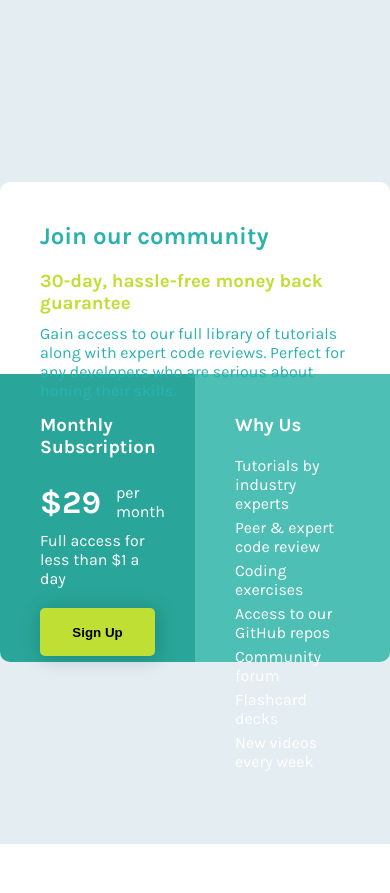
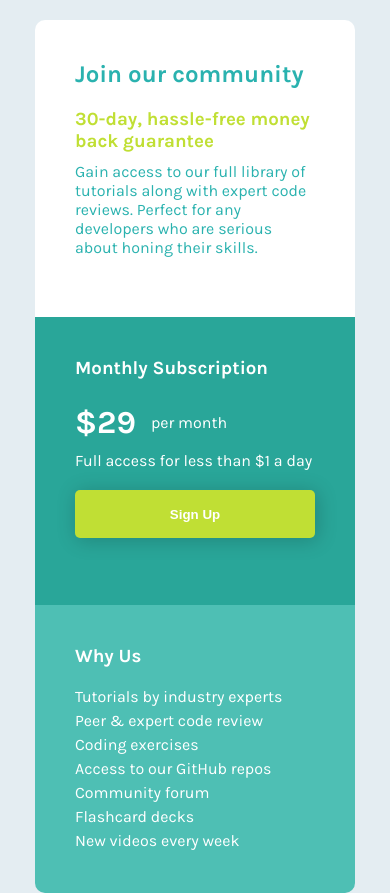
Before and after one commit to WillDavid/Challenges-Frontend-Mentor, a plain HTML site: page Single price grid component | Challenger 02/index.html in a window 390 px wide. Before the commit the page ends 844 px from the top, so only its background shows below. Drawn offline with Linux system fonts and the light colour scheme.

Commit message:
Finish second challenger | update readme

```diff
--- a/Single price grid component | Challenger 02/index.html
+++ b/Single price grid component | Challenger 02/index.html
@@ -39,7 +39,7 @@
           </div>
           <p>Full access for less than &dollar;1 a day</p>
 
-          <button>Sign Up</button>
+          <button class="btnSignUp">Sign Up</button>
         </div>
         <div class="rightContent">
           <h3>Why Us</h3>
--- a/Single price grid component | Challenger 02/style.css
+++ b/Single price grid component | Challenger 02/style.css
@@ -4,15 +4,17 @@
     box-sizing: border-box;
 }
 
+
+
 body {
     font-size: 16px;
     font-family: 'Karla', sans-serif;
+    background-color: #E4EDF2;
 }
 
 .container {
     width: 100vw;
     height: 100vh;
-    background-color: #E4EDF2;
     display: flex;
     justify-content: center;
     align-items: center;
@@ -84,6 +86,10 @@ body {
 
 }
 
+.btnSignUp{
+    color: #fff;
+}
+
 .rowLeftContent {
     display: flex;
     justify-content: start;
@@ -117,3 +123,44 @@ body {
 .rightContent p {
     margin-bottom: 5px;
 }
+
+
+@media (max-width: 740px){
+
+
+    .container{
+        background-color: #E4EDF2;
+        height: 100%;
+
+
+    }
+
+    .content {
+        display:block;
+        justify-content:center;
+        align-items:center;
+        margin-top: 20px;
+        width: 320px;
+        height: 480px;
+    }
+
+    .firstRow {
+        height: auto;
+        justify-content: center;
+    }
+
+    .leftContent {
+        width: 320px;
+
+        float: none;
+        border-radius: 0 0 0 0;
+    }
+
+    .rightContent {
+        width: 320px;
+        float: none;
+        border-radius: 0 0 10px 10px;
+        margin-bottom: 20px;
+    }
+
+}
```
Also changed, not shown: Single price grid component | Challenger 02/Art/Single Price Grid Component.png (added), 3 other files.
